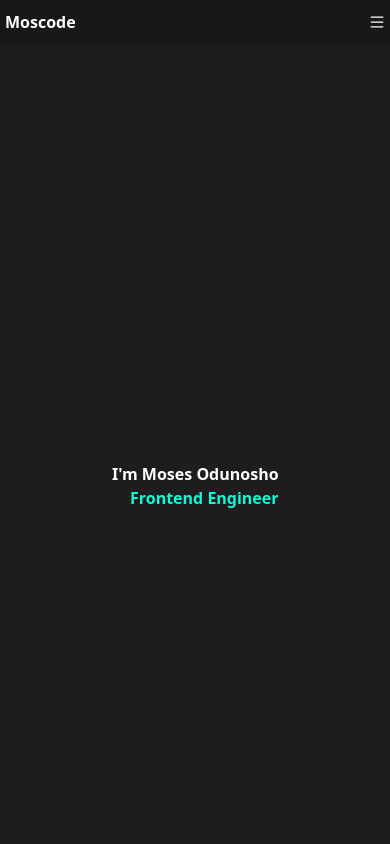
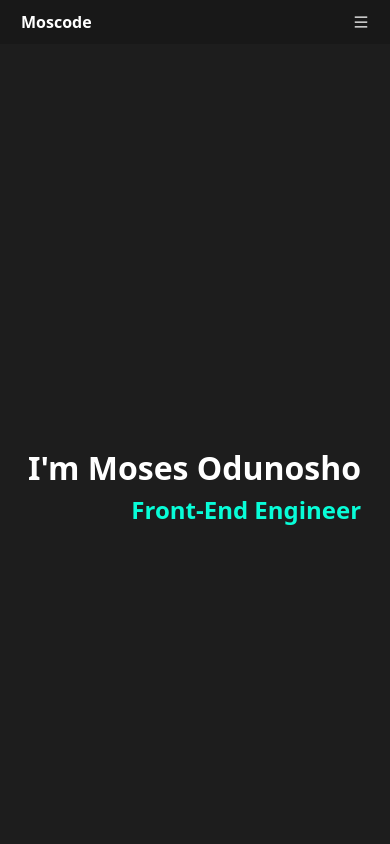
Before and after one commit to Moscode/Frontend_Portfolio, a React (Vite) app: page / in a window 390 px wide. Shown: the top 844 px of the page. Built offline with nearby package versions, Linux system fonts and the light colour scheme.

Commit message:
fixed menu margin and hero section

```diff
--- a/src/App.tsx
+++ b/src/App.tsx
@@ -44,7 +44,6 @@ function App() {
   }
 
   const [toggleOpen, setToggleOpen] = useState(false)
-  const [disableLogoToggle, setDisableLogoToggle] = useState(false)
 
   const handleToggleOpen = () => {
     setToggleOpen(!toggleOpen)
@@ -54,7 +53,7 @@ function App() {
     <div className='lg:flex lg:flex-row flex-col mt-[4rem] lg:mt-[0rem]'>
       <div className='w-[100%] lg:w-[20%]'>
       <div className='w-[100%] lg:w-[20%] lg:p-[10px] bg-[#181818] fixed lg:block justify-evenly py-[10px] px-[5px] top-0'>
-        <div className='flex justify-between items-center lg:justify-center'>
+        <div className='flex justify-between items-center mx-4 lg:justify-center'>
         <h1 className='text-[#fff] font-bold lg:text-[2rem] cursor-pointer' ref={logo} onClick={() => scrollToSection(header)}>Moscode</h1>
         {toggleOpen ?
         <p className="text-[#fff] font-bold lg:text-[2rem] cursor-pointer lg:hidden flex justify-end" onClick={() => handleToggleOpen()}><AiOutlineClose /></p>:
--- a/src/components/Header/index.tsx
+++ b/src/components/Header/index.tsx
@@ -31,10 +31,10 @@ const Header = () =>{
     return(
         <div className='h-[100vh] flex justify-center items-center flex-col' id="main">
             <div className='animate-heading2' id="main2">
-                <h1 className="sm:text-[1.8rem] md:text-[2.5rem] lg:text-[4rem] font-bold text-[#fff] animate-heading" id="head">
+                <h1 className="text-[2rem] md:text-[4rem] lg:text-[4.5rem] font-bold text-[#fff] animate-heading" id="head">
                 I'm Moses Odunosho
                 </h1>
-                <h2 className='text-right text-[#08fdd8] font-bold lg:text-[3rem] animate-heading1'>Frontend Engineer</h2>
+                <h2 className='text-right text-[#08fdd8] font-bold text-[1.5rem] sm:text-[2.5rem] lg:text-[3rem] animate-heading1'>Front-End Engineer</h2>
             </div>
         </div>
     )
```
